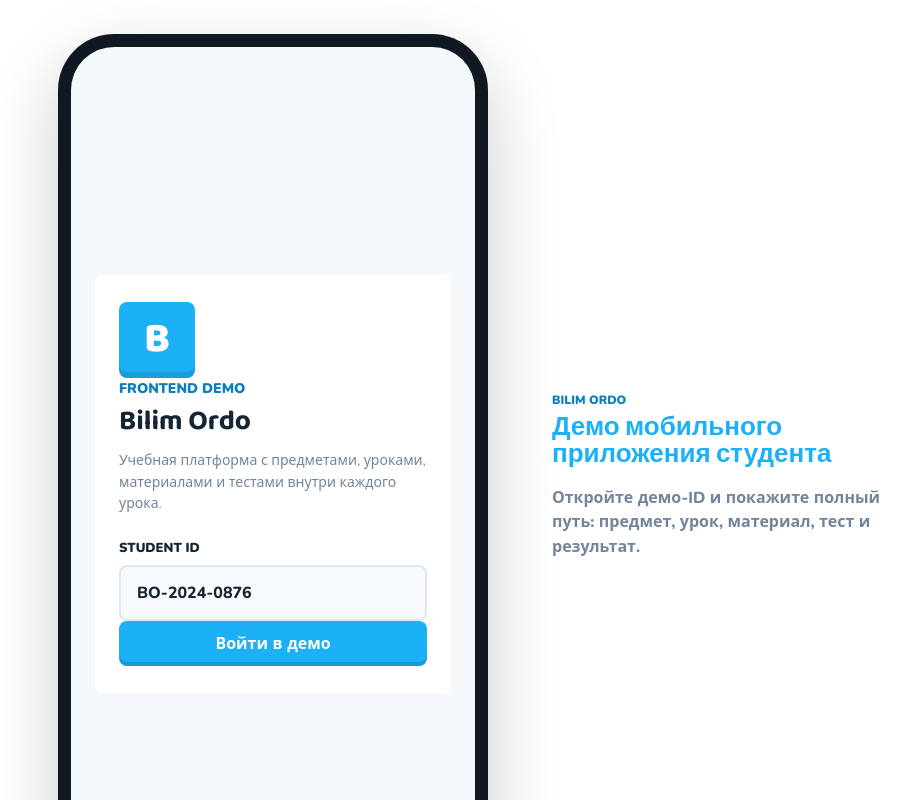
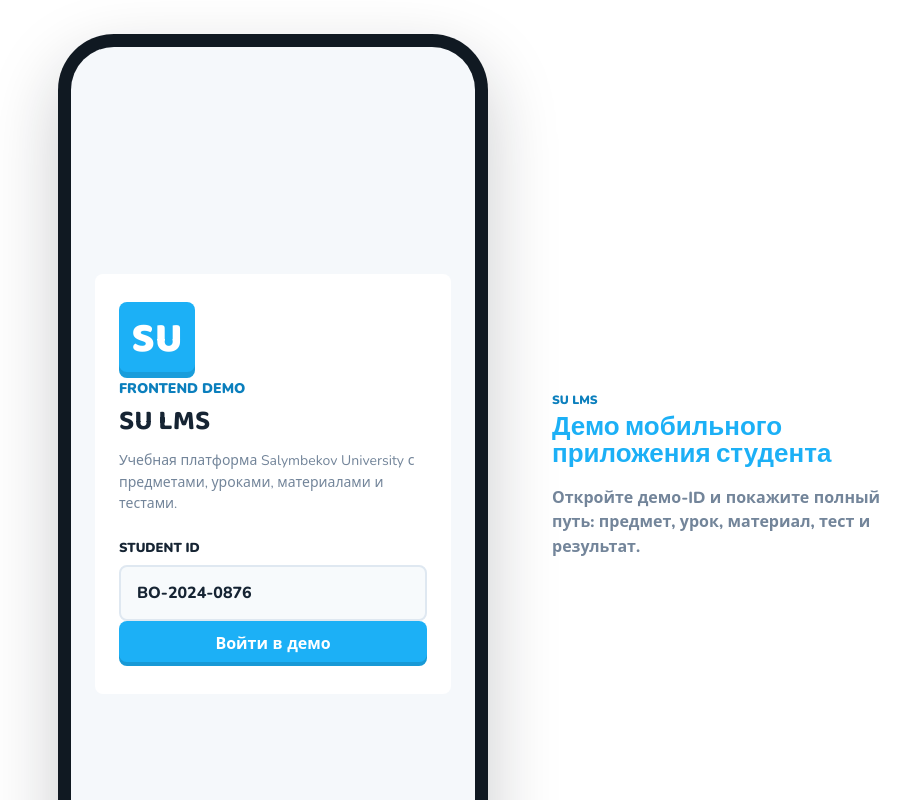
Before and after one commit to ibrodevs/su-lms-frontend, a React (Vite) app: page / in a window 1280 px wide. Shown: the top 800 px of the page, without its empty margins (155-1065 px from the left). Built offline with nearby package versions, Linux system fonts and the light colour scheme.

Commit message:
Rename Bilim Ordo branding to SU LMS

```diff
--- a/src/App.jsx
+++ b/src/App.jsx
@@ -16,21 +16,21 @@ function LoginPage({ onLogin }) {
 
   return (
     <main className="presentation-stage">
-      <section className="phone-frame" aria-label="Bilim Ordo login demo">
+      <section className="phone-frame" aria-label="SU LMS login demo">
         <div className="phone-screen login-phone-screen">
           <section className="login-panel">
-            <div className="brand-mark">B</div>
+            <div className="brand-mark">SU</div>
             <p className="eyebrow">Frontend demo</p>
-            <h1>Bilim Ordo</h1>
+            <h1>SU LMS</h1>
             <p className="muted">
-              Учебная платформа с предметами, уроками, материалами и тестами внутри каждого урока.
+              Учебная платформа Salymbekov University с предметами, уроками, материалами и тестами.
             </p>
             <label htmlFor="studentId">Student ID</label>
             <input
               id="studentId"
               value={value}
               onChange={(event) => setValue(event.target.value)}
-              placeholder="BO-2024-XXXX"
+              placeholder="SU-2024-XXXX"
             />
             <button
               className="primary-action"
@@ -43,7 +43,7 @@ function LoginPage({ onLogin }) {
         </div>
       </section>
       <aside className="demo-caption">
-        <span className="eyebrow">Bilim Ordo</span>
+        <span className="eyebrow">SU LMS</span>
         <h1>Демо мобильного приложения студента</h1>
         <p>Откройте демо-ID и покажите полный путь: предмет, урок, материал, тест и результат.</p>
       </aside>
@@ -54,14 +54,14 @@ function LoginPage({ onLogin }) {
 function Shell({ onLogout }) {
   return (
     <main className="presentation-stage">
-      <section className="phone-frame" aria-label="Bilim Ordo mobile demo">
+      <section className="phone-frame" aria-label="SU LMS mobile demo">
         <div className="phone-screen">
           <div className="app-shell">
             <aside className="sidebar">
               <Link className="sidebar-brand" to="/">
-                <span className="brand-mark small">B</span>
+                <span className="brand-mark small">SU</span>
                 <span>
-                  <strong>Bilim Ordo</strong>
+                  <strong>SU LMS</strong>
                   <small>{student.group}</small>
                 </span>
               </Link>
@@ -112,10 +112,10 @@ function Shell({ onLogout }) {
         </div>
       </section>
       <aside className="demo-caption">
-        <span className="eyebrow">Bilim Ordo</span>
+        <span className="eyebrow">SU LMS</span>
         <h1>Демо мобильного приложения студента</h1>
         <p>
-          Внутри телефона остались новые уроки, YouTube-видео, конспекты,
+          Внутри телефона доступны уроки, YouTube-видео, конспекты,
           PDF-материалы, тесты после уроков и прогресс в localStorage.
         </p>
         <p>Кликабельно: вход по ID, предметы, урок, материал, тест, результат.</p>
@@ -125,7 +125,7 @@ function Shell({ onLogout }) {
 }
 
 export default function App() {
-  const [studentId, setStudentId] = useState(() => localStorage.getItem("bilim-student-id"));
+  const [studentId, setStudentId] = useState(() => localStorage.getItem("su-lms-student-id"));
   const navigate = useNavigate();
 
   useEffect(() => {
@@ -136,7 +136,7 @@ export default function App() {
     return (
       <LoginPage
         onLogin={(id) => {
-          localStorage.setItem("bilim-student-id", id);
+          localStorage.setItem("su-lms-student-id", id);
           setStudentId(id);
         }}
       />
@@ -146,7 +146,7 @@ export default function App() {
   return (
     <Shell
       onLogout={() => {
-        localStorage.removeItem("bilim-student-id");
+        localStorage.removeItem("su-lms-student-id");
         setStudentId(null);
         navigate("/");
       }}
```
